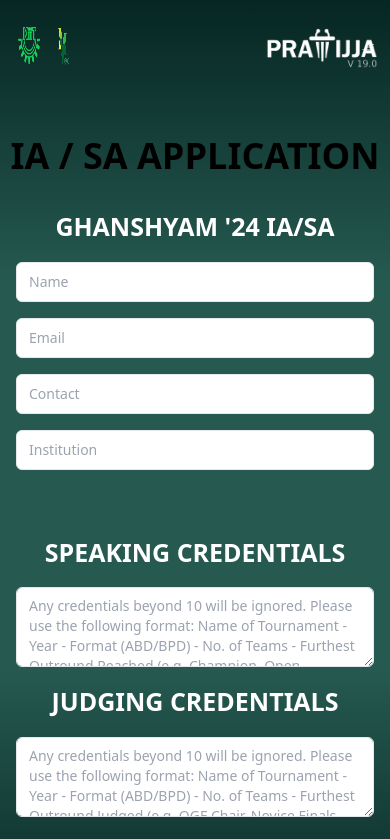
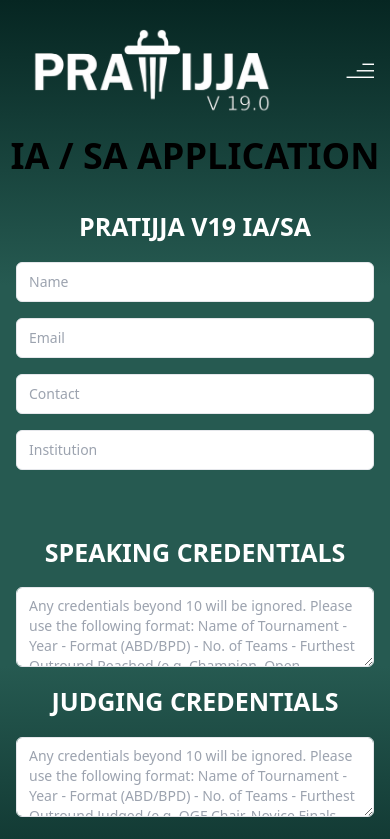
Before and after one commit to SohinijRover/Pratijja24, a Next.js app: page /form4 in a window 390 px wide. Shown: the top 839 px of the page. Built offline with nearby package versions, Linux system fonts and the light colour scheme.

Commit message:
Final Changes

```diff
--- a/src/app/register/form4.tsx
+++ b/src/app/register/form4.tsx
@@ -62,7 +62,7 @@
         <div className="space-y-4 w-full px-4 md:px-8 py-8 max-w-screen-2xl mx-auto">
 
           <div className="text-white text-[25px] font-semibold text-center uppercase">
-          Ghanshyam '24 IA/SA
+          Pratijja v19 IA/SA
           </div>
           <div className="flex flex-col sm:flex-row gap-4 w-full pb-12 text-black">
             <FormField
--- a/src/components/Navbar.tsx
+++ b/src/components/Navbar.tsx
@@ -43,7 +43,7 @@
         <div
           className={`flex max-w-[1900px] mx-auto justify-between w-full p-4 lg:px-20 py-2 rounded-sm items-center text-white`}
         >
-          <div className="flex h-10 w-16 me-52">
+          <div className="hidden sm:flex h-10 w-16 me-52">
             <Image src={kiit} alt="kiit logo" height={100} width={100}  />
             <Image src={ksac} alt="ksac logo" height={100} width={100} className=" ps-4"/>
 
```
